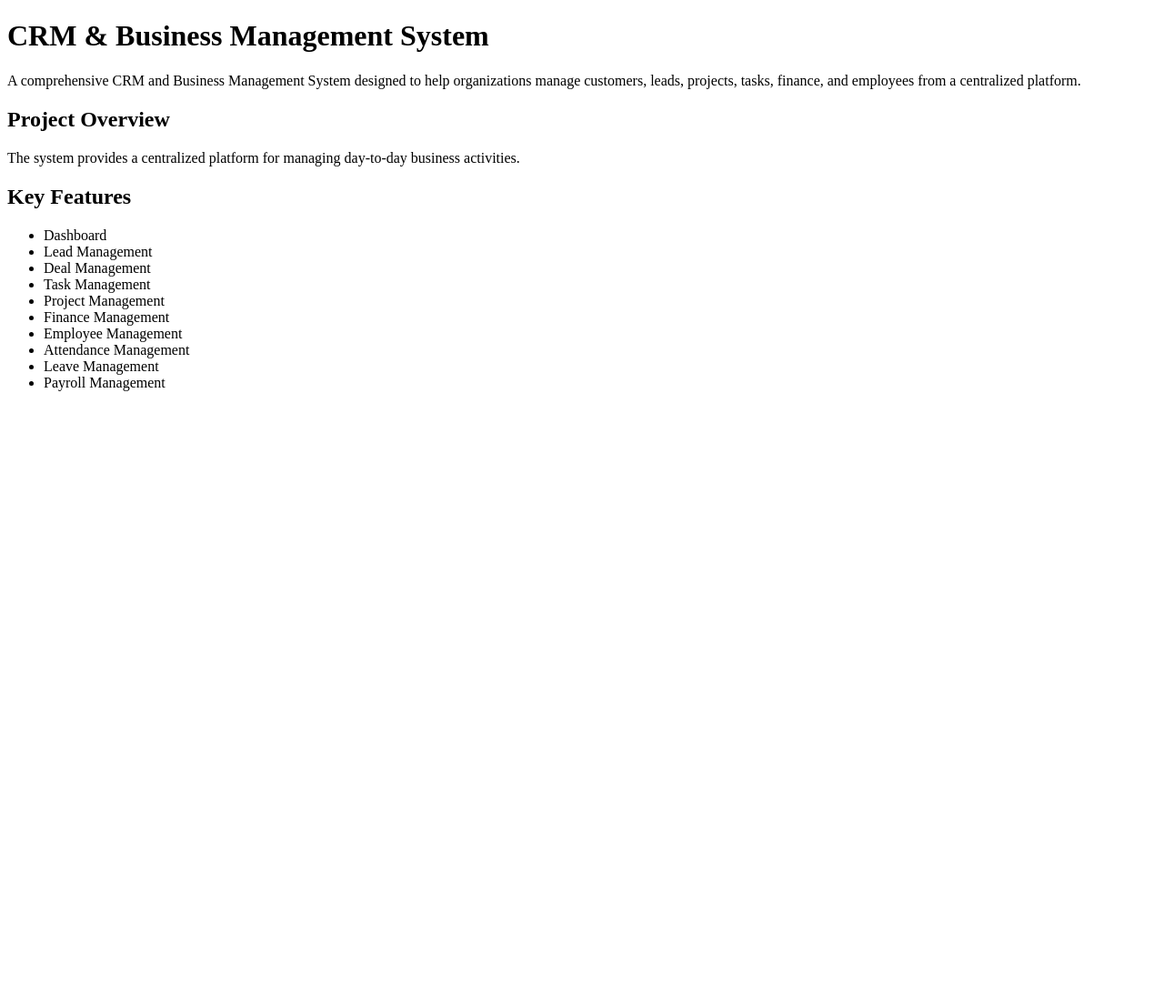
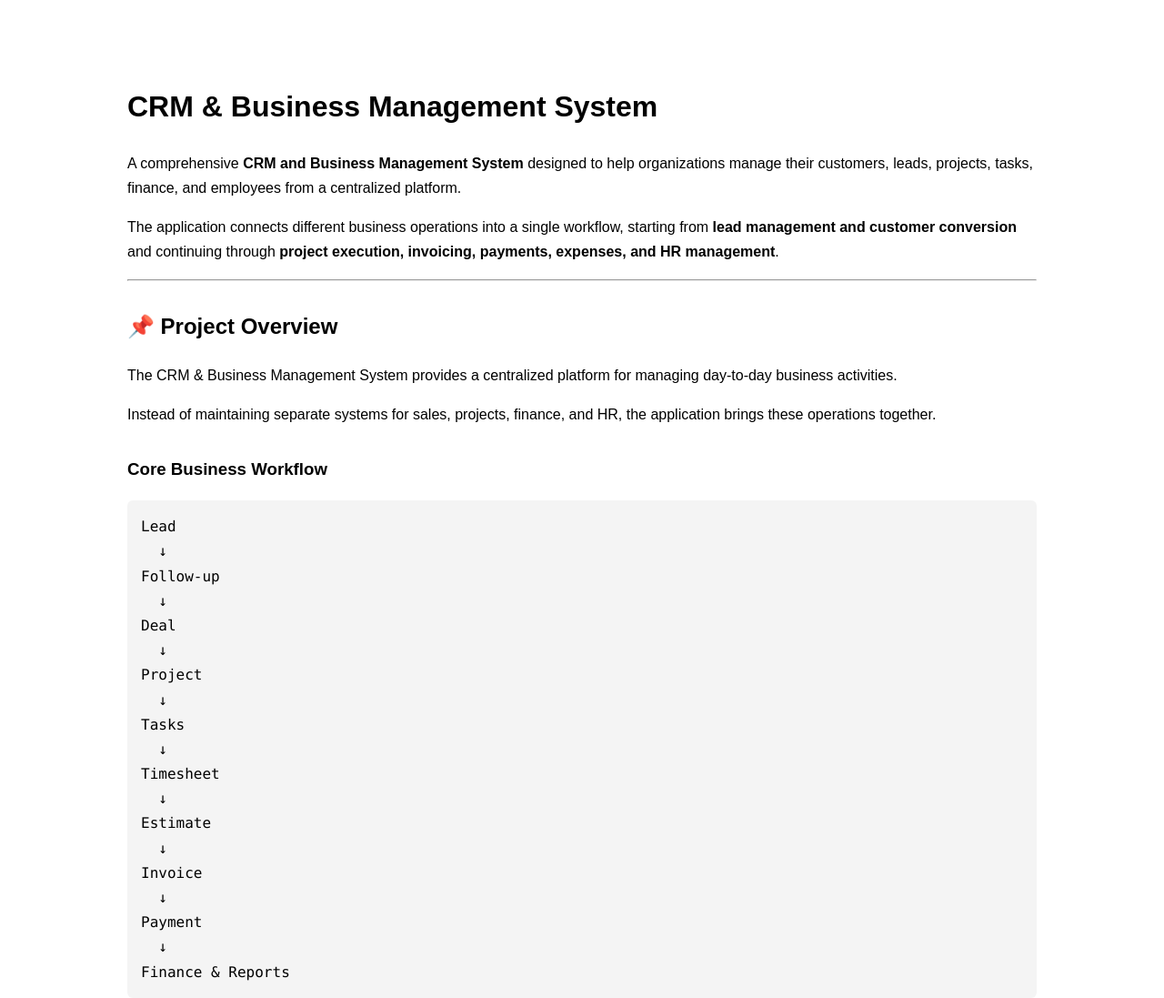
Before and after one commit to Shikha8615/crm-business-management, a plain HTML site: page index.html in a window 1280 px wide. Shown: the top 1097 px of the page at 91% size. Before the commit the page ends 800 px from the top, so only its background shows below. Drawn offline with nearby package versions, Linux system fonts and the light colour scheme.

Commit message:
Render README on website

```diff
--- a/index.html
+++ b/index.html
@@ -3,39 +3,76 @@
 <head>
     <meta charset="UTF-8">
     <meta name="viewport" content="width=device-width, initial-scale=1.0">
+
     <title>CRM & Business Management System</title>
+
+    <script src="https://cdn.jsdelivr.net/npm/marked/marked.min.js"></script>
+
+    <style>
+        body {
+            font-family: Arial, sans-serif;
+            max-width: 1000px;
+            margin: 40px auto;
+            padding: 20px;
+            line-height: 1.7;
+        }
+
+        h1, h2, h3 {
+            margin-top: 30px;
+        }
+
+        pre {
+            background: #f4f4f4;
+            padding: 15px;
+            overflow-x: auto;
+            border-radius: 6px;
+        }
+
+        code {
+            font-family: Consolas, monospace;
+        }
+
+        table {
+            border-collapse: collapse;
+            width: 100%;
+        }
+
+        th, td {
+            border: 1px solid #ddd;
+            padding: 8px;
+        }
+
+        blockquote {
+            border-left: 4px solid #ccc;
+            padding-left: 15px;
+        }
+    </style>
 </head>
+
 <body>
 
-    <h1>CRM & Business Management System</h1>
+    <div id="readme">
+        Loading README...
+    </div>
 
-    <p>
-        A comprehensive CRM and Business Management System designed to help
-        organizations manage customers, leads, projects, tasks, finance,
-        and employees from a centralized platform.
-    </p>
-
-    <h2>Project Overview</h2>
-
-    <p>
-        The system provides a centralized platform for managing
-        day-to-day business activities.
-    </p>
-
-    <h2>Key Features</h2>
-
-    <ul>
-        <li>Dashboard</li>
-        <li>Lead Management</li>
-        <li>Deal Management</li>
-        <li>Task Management</li>
-        <li>Project Management</li>
-        <li>Finance Management</li>
-        <li>Employee Management</li>
-        <li>Attendance Management</li>
-        <li>Leave Management</li>
-        <li>Payroll Management</li>
-    </ul>
+    <script>
+        fetch('./README.md')
+            .then(response => {
+                if (!response.ok) {
+                    throw new Error('README.md could not be loaded');
+                }
+                return response.text();
+            })
+            .then(markdown => {
+                document.getElementById('readme').innerHTML =
+                    marked.parse(markdown);
+            })
+            .catch(error => {
+                document.getElementById('readme').innerHTML =
+                    '<h2>Error loading README.md</h2>' +
+                    '<p>' + error.message + '</p>';
+            });
+    </script>
 
 </body>
 </html>
```
